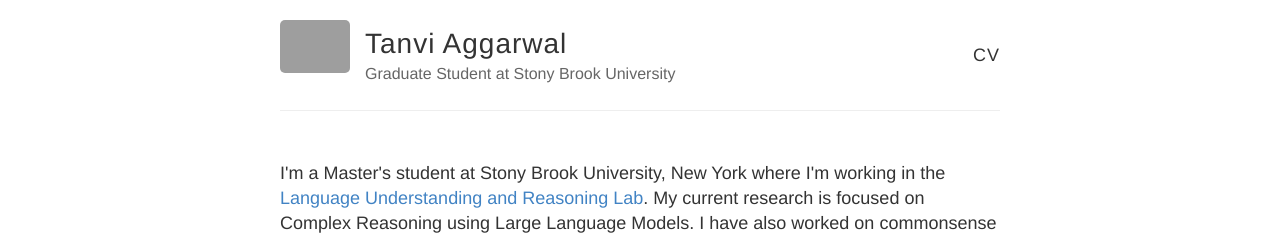
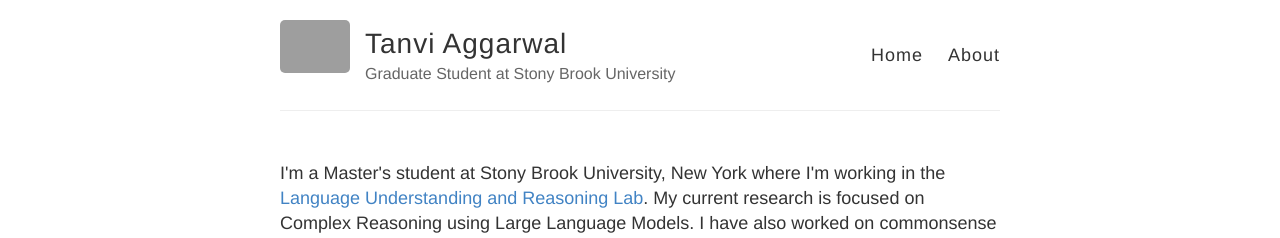
Before and after one commit to TanviAgg/TanviAgg.github.io, a Jekyll site: the page built from index.html, in a window 1280 px wide. Shown: the top 238 px of the page. Built offline with Jekyll 4.4.1, drawn with Linux system fonts in a browser that asks for light colours; grey boxes are pictures that could not be loaded.

```diff
--- a/_layouts/default.html
+++ b/_layouts/default.html
@@ -27,8 +27,8 @@
           </div>
 
           <nav>
-<!--            <a href="{{ site.baseurl }}/">Blog</a>-->
-            <a href="{{ site.baseurl }}/about">CV</a>
+            <a href="{{ site.baseurl }}/">Home</a>
+            <a href="{{ site.baseurl }}/about">About</a>
           </nav>
         </header>
       </div>
```
